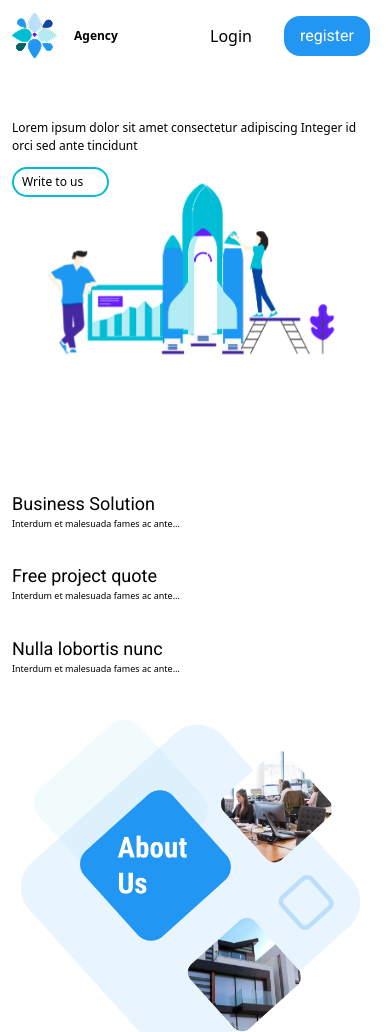
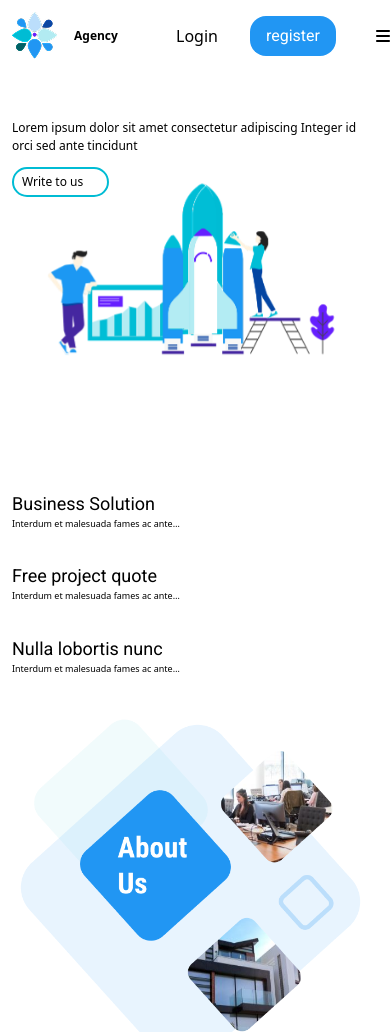
Before and after one commit to mashrurmahmud/Assignment-1-ostad-, a website: page index.html in a window 390 px wide. Shown: the top 1032 px of the page. Drawn offline with Linux system fonts and the light colour scheme.

Commit message:
second-commit done

```diff
--- a/index.html
+++ b/index.html
@@ -31,6 +31,7 @@
                 <li><a href="#">
                     <img class="hidden md:block cursor-pointer" src="./src/pic/android-settings.png" alt="">
                 </a></li>
+                <li class="md:hidden "><i class="fa-solid fa-bars "></i></li>
             </ul>
 
         </div>
```
